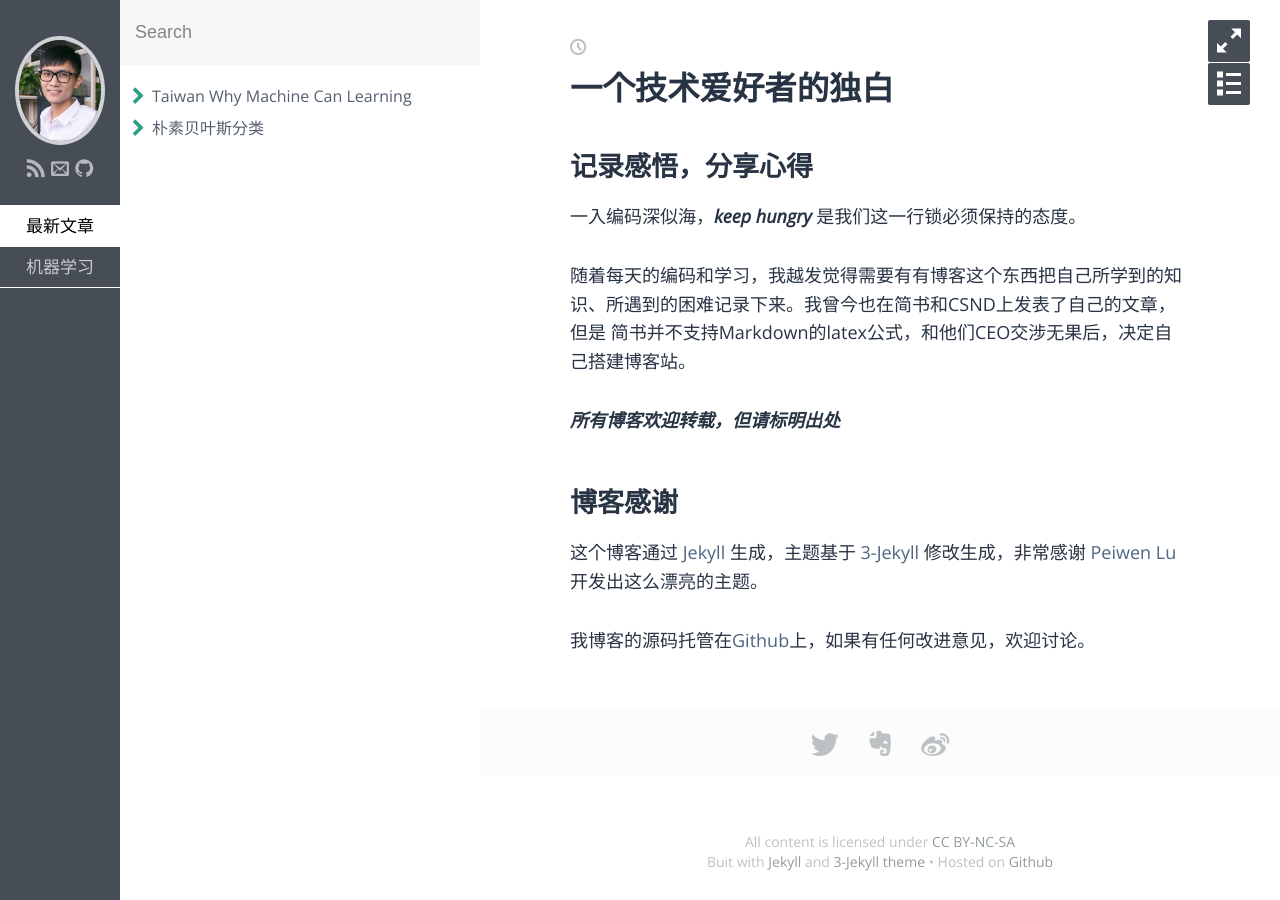
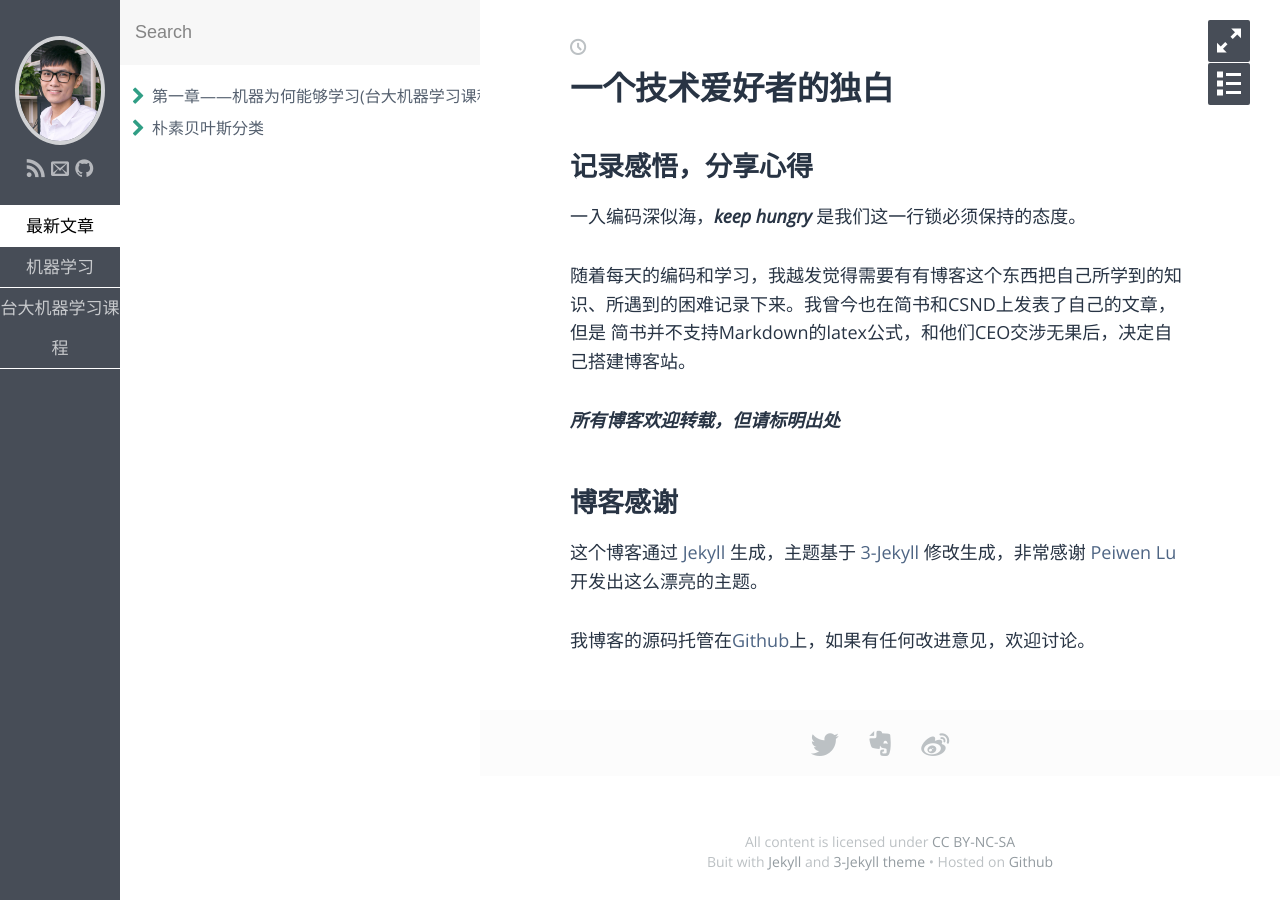
Before and after one commit to keepCodingDream/blog.io, a Jekyll site: the page built from index.md, in a window 1280 px wide. Built offline with Jekyll 4.4.1, drawn with Linux system fonts in a browser that asks for light colours; some web fonts are replaced.

Commit message:
machine learning 1

````diff
--- a/_posts/2017-07-29-Taiwan-Why-machine-can-learning.md
+++ b/_posts/2017-07-29-Taiwan-Why-machine-can-learning.md
@@ -1,4 +1,9 @@
-# 第一章——机器为何能够学习(台大机器学习课程)
+---
+layout: post
+title: 第一章——机器为何能够学习(台大机器学习课程)
+category: 台大机器学习课程
+keywords: 台大机器学习课程,机器学习,台大
+---
 
 ```
    本系列是根据台大林轩田老师的《机器学习基石》中的课程内容整理及一些个人的理解与见解。如有错误之处，还请各位通过我的个人邮箱: 756161569@qq.com 联系我、批评指正，感谢！
````
